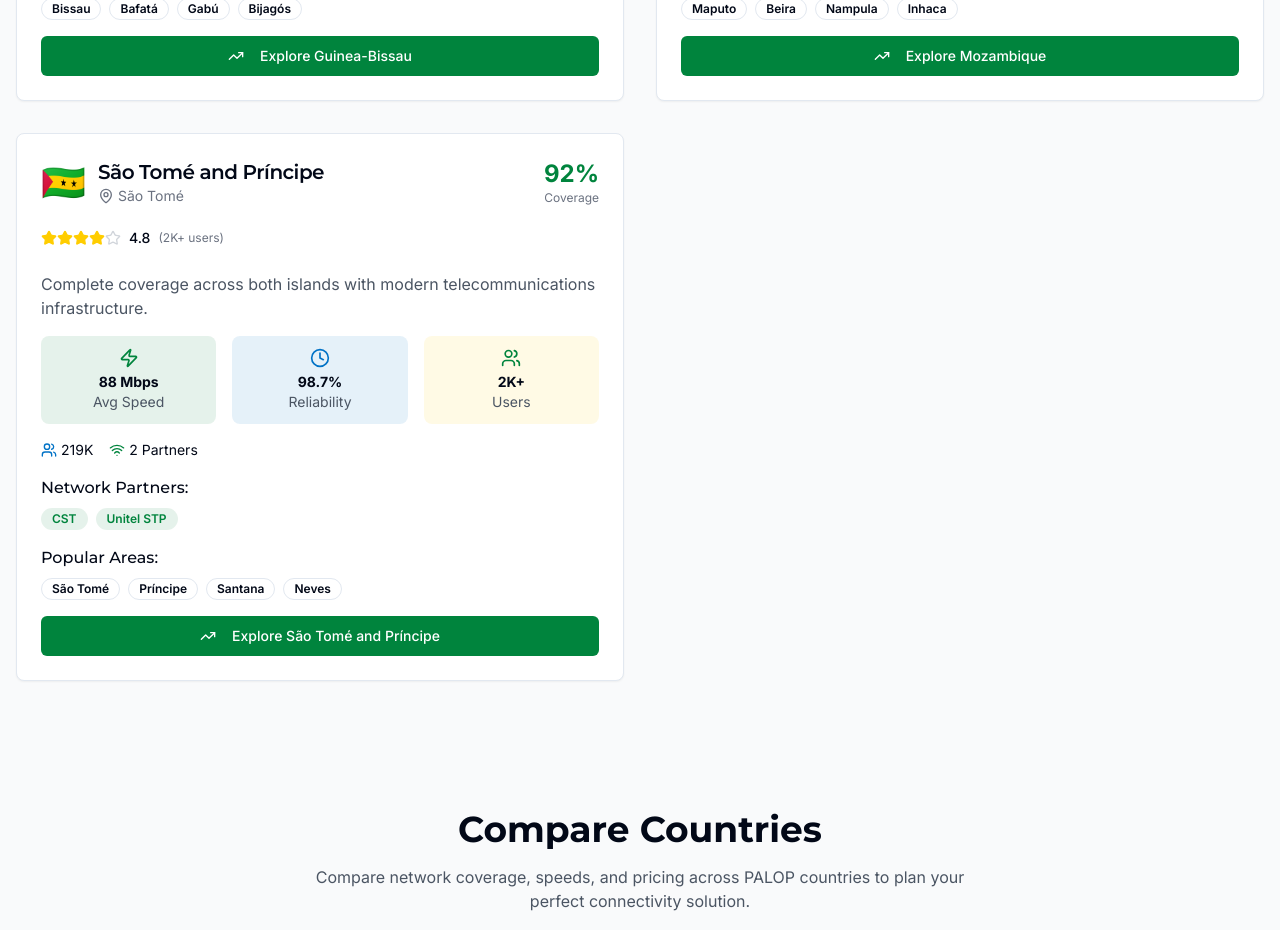
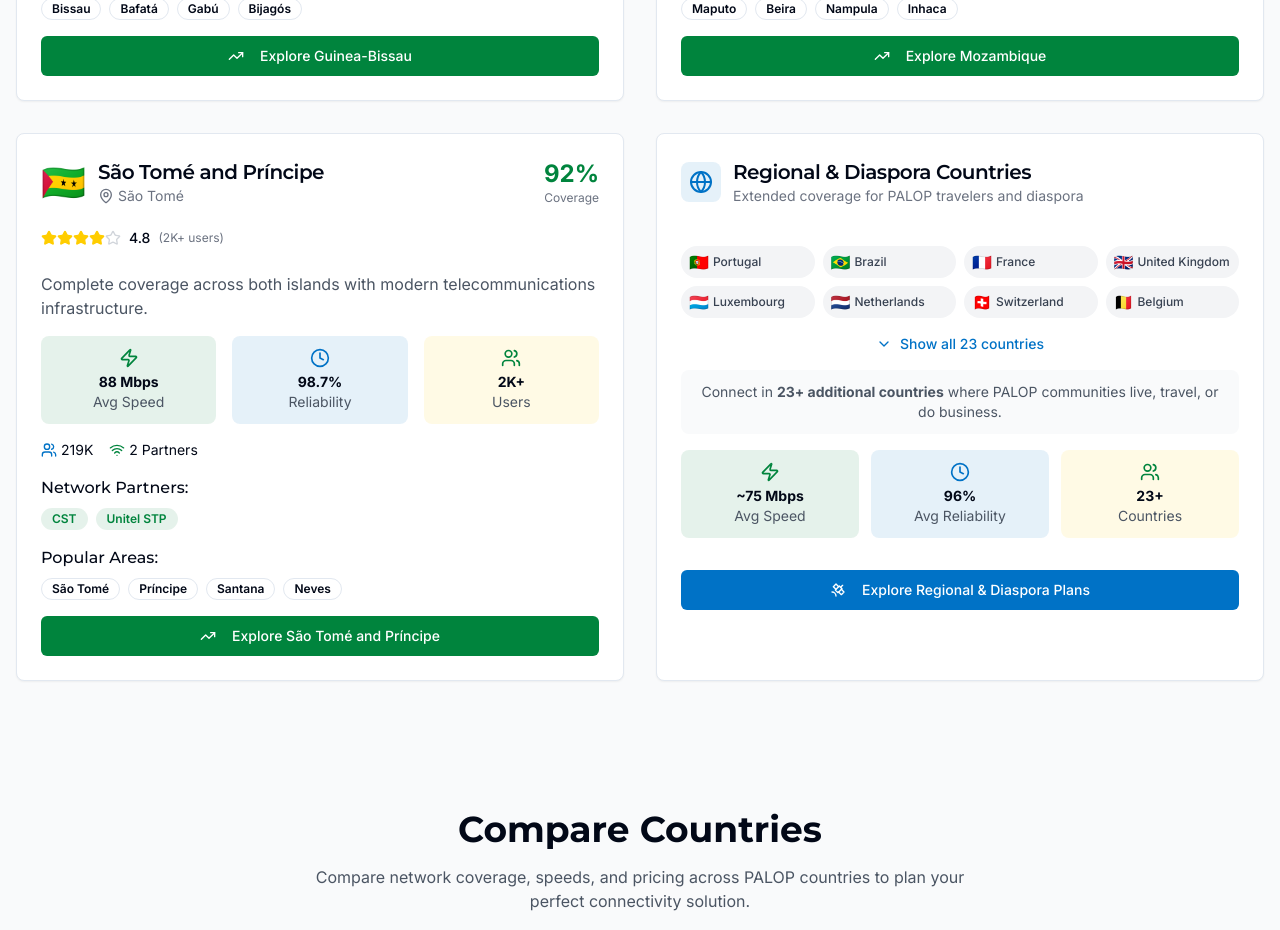
Before and after one commit to Turyto/palop-roam-connect, a React (Vite) app: page /countries in a window 1280 px wide. Shown: the part 2320-3250 px from the top of the page. Built offline with nearby package versions, Linux system fonts and the light colour scheme.

Commit message:
Add Regional & Diaspora Coverage card
Implemented a new card on the Countries page to summarize non-PALOP countries, including a country chip grid, coverage summary, key metrics, and an "Explore Plans" CTA. Added an optional expand/collapse toggle for the country chip grid.

```diff
--- a/src/components/CountriesGrid.tsx
+++ b/src/components/CountriesGrid.tsx
@@ -1,10 +1,10 @@
-
 import { useState } from "react";
 import { Card, CardContent, CardHeader, CardTitle } from "@/components/ui/card";
 import { Button } from "@/components/ui/button";
 import { Badge } from "@/components/ui/badge";
 import { Wifi, Phone, MapPin, Users, TrendingUp, Star, Zap, Clock } from "lucide-react";
 import CountryDetailModal from "./CountryDetailModal";
+import RegionalDiasporaCoverageCard from "./RegionalDiasporaCoverageCard";
 
 const countries = [
   {
@@ -218,6 +218,8 @@ const CountriesGrid = () => {
               </CardContent>
             </Card>
           ))}
+
+          <RegionalDiasporaCoverageCard />
         </div>
 
         <CountryDetailModal
--- /dev/null
+++ b/src/components/RegionalDiasporaCoverageCard.tsx
@@ -0,0 +1,139 @@
+
+import { useState } from "react";
+import { Card, CardContent, CardHeader, CardTitle } from "@/components/ui/card";
+import { Button } from "@/components/ui/button";
+import { Badge } from "@/components/ui/badge";
+import { Globe, Satellite, Zap, Clock, Users, ChevronDown, ChevronUp } from "lucide-react";
+import CountryFlagChip from "./CountryFlagChip";
+
+const regionalDiasporaCountries = [
+  // Europe & CPLP
+  { name: 'Portugal', flag: '🇵🇹' },
+  { name: 'Brazil', flag: '🇧🇷' },
+  { name: 'France', flag: '🇫🇷' },
+  { name: 'United Kingdom', flag: '🇬🇧' },
+  { name: 'Luxembourg', flag: '🇱🇺' },
+  { name: 'Netherlands', flag: '🇳🇱' },
+  { name: 'Switzerland', flag: '🇨🇭' },
+  { name: 'Belgium', flag: '🇧🇪' },
+
+  // Southern & Central Africa
+  { name: 'South Africa', flag: '🇿🇦' },
+  { name: 'Botswana', flag: '🇧🇼' },
+  { name: 'Namibia', flag: '🇳🇦' },
+  { name: 'Tanzania', flag: '🇹🇿' },
+  { name: 'DRC', flag: '🇨🇩' },
+  { name: 'Republic of Congo', flag: '🇨🇬' },
+  { name: 'Zambia', flag: '🇿🇲' },
+  { name: 'Zimbabwe', flag: '🇿🇼' },
+
+  // West Africa & Others
+  { name: 'Guinea', flag: '🇬🇳' },
+  { name: 'Senegal', flag: '🇸🇳' },
+  { name: 'Mauritius', flag: '🇲🇺' },
+  { name: 'Madagascar', flag: '🇲🇬' },
+  { name: 'Timor-Leste', flag: '🇹🇱' },
+  { name: 'Macau', flag: '🇲🇴' },
+  { name: 'Equatorial Guinea', flag: '🇬🇶' }
+];
+
+const RegionalDiasporaCoverageCard = () => {
+  const [isExpanded, setIsExpanded] = useState(false);
+
+  // Show first 8 countries by default, all when expanded
+  const displayedCountries = isExpanded ? regionalDiasporaCountries : regionalDiasporaCountries.slice(0, 8);
+  const hasMoreCountries = regionalDiasporaCountries.length > 8;
+
+  return (
+    <Card className="card-hover h-full flex flex-col">
+      <CardHeader>
+        <div className="flex items-center space-x-3 mb-4">
+          <div className="p-2 bg-palop-blue/10 rounded-lg">
+            <Globe className="w-6 h-6 text-palop-blue" />
+          </div>
+          <div>
+            <CardTitle className="text-xl">Regional & Diaspora Countries</CardTitle>
+            <p className="text-sm text-gray-500">
+              Extended coverage for PALOP travelers and diaspora
+            </p>
+          </div>
+        </div>
+      </CardHeader>
+
+      <CardContent className="flex-grow flex flex-col space-y-4">
+        {/* Country Chips Grid */}
+        <div className="grid grid-cols-2 lg:grid-cols-4 gap-2">
+          {displayedCountries.map((country, index) => (
+            <CountryFlagChip
+              key={index}
+              name={country.name}
+              flag={country.flag}
+              size="sm"
+            />
+          ))}
+        </div>
+
+        {/* Expand/Collapse Toggle */}
+        {hasMoreCountries && (
+          <div className="flex justify-center">
+            <button
+              onClick={() => setIsExpanded(!isExpanded)}
+              className="flex items-center space-x-2 text-palop-blue hover:text-palop-blue/80 transition-colors text-sm font-medium"
+            >
+              {isExpanded ? (
+                <>
+                  <ChevronUp className="w-4 h-4" />
+                  <span>Show fewer countries</span>
+                </>
+              ) : (
+                <>
+                  <ChevronDown className="w-4 h-4" />
+                  <span>Show all {regionalDiasporaCountries.length} countries</span>
+                </>
+              )}
+            </button>
+          </div>
+        )}
+
+        {/* Coverage Summary */}
+        <div className="bg-gray-50 rounded-lg p-3 text-center">
+          <p className="text-sm text-gray-600">
+            Connect in <strong>{regionalDiasporaCountries.length}+ additional countries</strong> where PALOP communities live, travel, or do business.
+          </p>
+        </div>
+
+        {/* Key Metrics Row */}
+        <div className="grid grid-cols-3 gap-3 text-sm">
+          <div className="text-center p-3 bg-palop-green/10 rounded-lg">
+            <Zap className="h-5 w-5 text-palop-green mx-auto mb-1" />
+            <div className="font-bold">~75 Mbps</div>
+            <div className="text-gray-600">Avg Speed</div>
+          </div>
+          <div className="text-center p-3 bg-palop-blue/10 rounded-lg">
+            <Clock className="h-5 w-5 text-palop-blue mx-auto mb-1" />
+            <div className="font-bold">96%</div>
+            <div className="text-gray-600">Avg Reliability</div>
+          </div>
+          <div className="text-center p-3 bg-palop-yellow/10 rounded-lg">
+            <Users className="h-5 w-5 text-palop-green mx-auto mb-1" />
+            <div className="font-bold">{regionalDiasporaCountries.length}+</div>
+            <div className="text-gray-600">Countries</div>
+          </div>
+        </div>
+
+        {/* CTA Button */}
+        <div className="mt-auto pt-4">
+          <Button
+            className="w-full bg-palop-blue hover:bg-palop-blue/90"
+            onClick={() => window.location.href = '/plans?cluster=regional-diaspora'}
+          >
+            <Satellite className="w-4 h-4 mr-2" />
+            Explore Regional & Diaspora Plans
+          </Button>
+        </div>
+      </CardContent>
+    </Card>
+  );
+};
+
+export default RegionalDiasporaCoverageCard;
```
